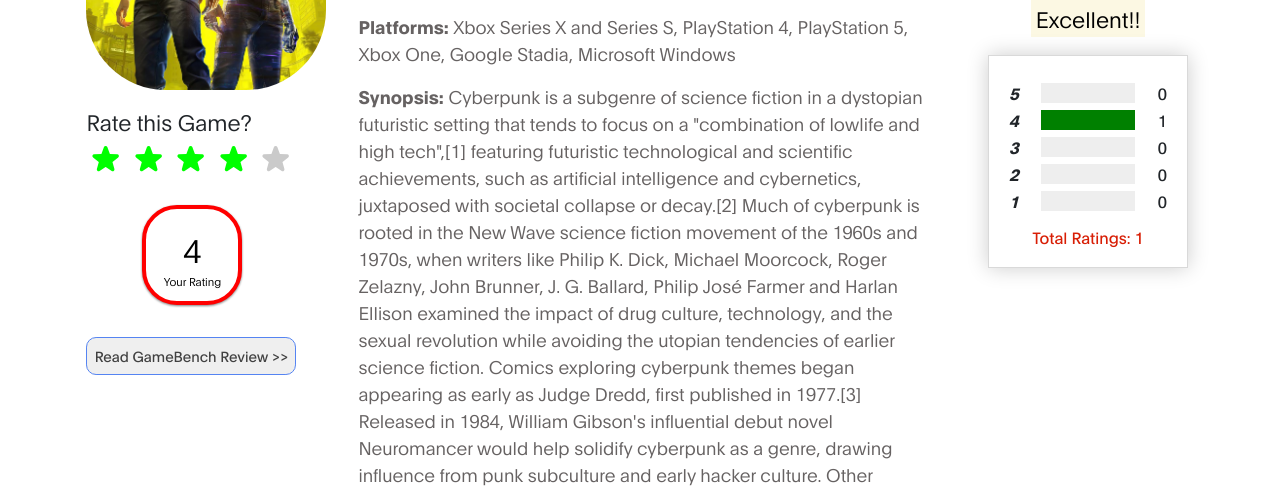
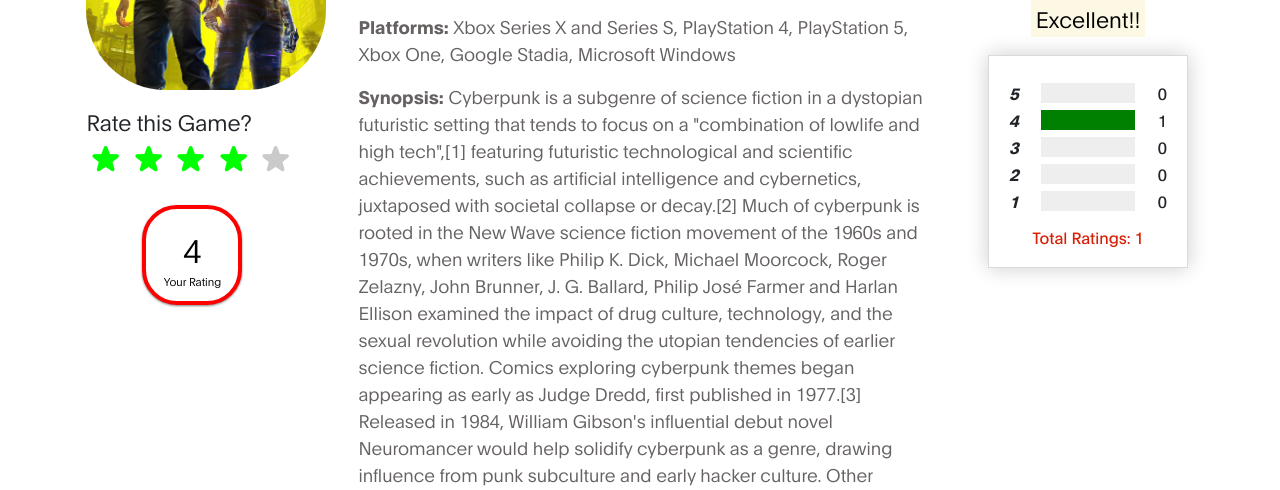
Before and after one commit to tanvirshuvo78/tanvirshuvo78, a plain HTML site: page cbpunk-game.html in a window 1280 px wide. Shown: the part 310-800 px from the top of the page. Drawn offline with nearby package versions, Linux system fonts and the light colour scheme; no server answers.

Commit message:
Update cbpunk-game.html

```diff
--- a/cbpunk-game.html
+++ b/cbpunk-game.html
@@ -94,7 +94,6 @@
           </div>
           <p class="remark"></p>
 
-          <button class="read-btn"><a href="s-review.php"> Read GameBench Review &gt;&gt;</a></button>
       </div>
 
       <div class="midContainer">
```
